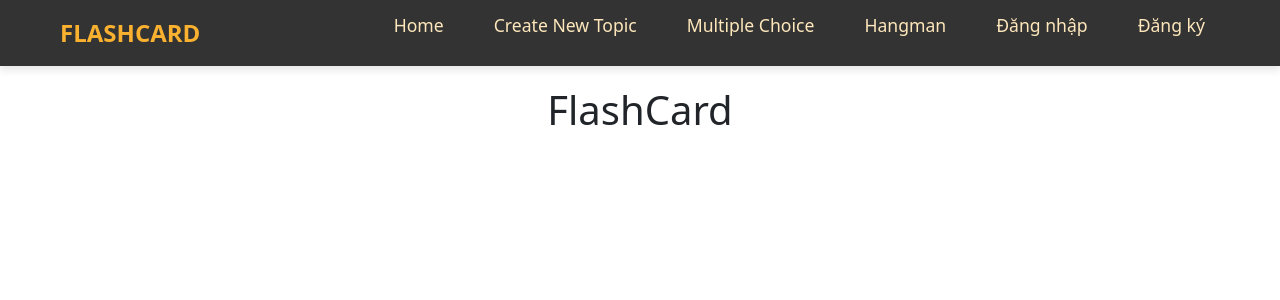
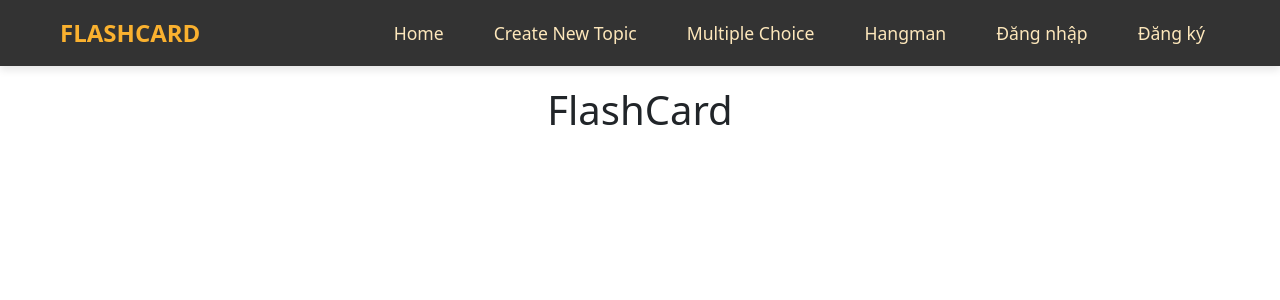
Before and after one commit to slhomles/English-Flashcards-Web-App-with-Django, a Django app: template flashcards/templates/topics.html in a window 1280 px wide. Shown: the top 300 px of the page. Run offline with Django 4.2, Linux system fonts and the light colour scheme; the template is opened without the code that fills it, so the values that code supplies are empty.

Commit message:
thay doi nho

```diff
--- a/flashcards/templates/master.html
+++ b/flashcards/templates/master.html
@@ -23,7 +23,7 @@
             <a class="navbar-brand" href="{% url 'topics' %}">FLASHCARD</a>
 
             <!-- Các mục trong thanh header -->
-            <ul class="nav-links">
+            <ul class="nav-links" style="margin-bottom: 0;">
                 <li><a href="{% url 'topics' %}">Home</a></li>
                 <li><a href="{% url 'create_topic' %}">Create New Topic</a></li>
                 <li><a href="{% url 'quiz' %}">Multiple Choice</a></li>
--- a/flashcards/templates/topics.html
+++ b/flashcards/templates/topics.html
@@ -20,7 +20,7 @@
                         <span>{{ topic.name_topic }}</span>
                     </div>
                 </a>
-                <div class="button-container">
+                <div class="button-container" style="margin-top: auto;">
                     <button class="custom" onclick="window.location.href='{% url 'custom_topic' topic.id_topic %}';">
                         <i class="fas fa-cogs"></i>
                     </button>
```
